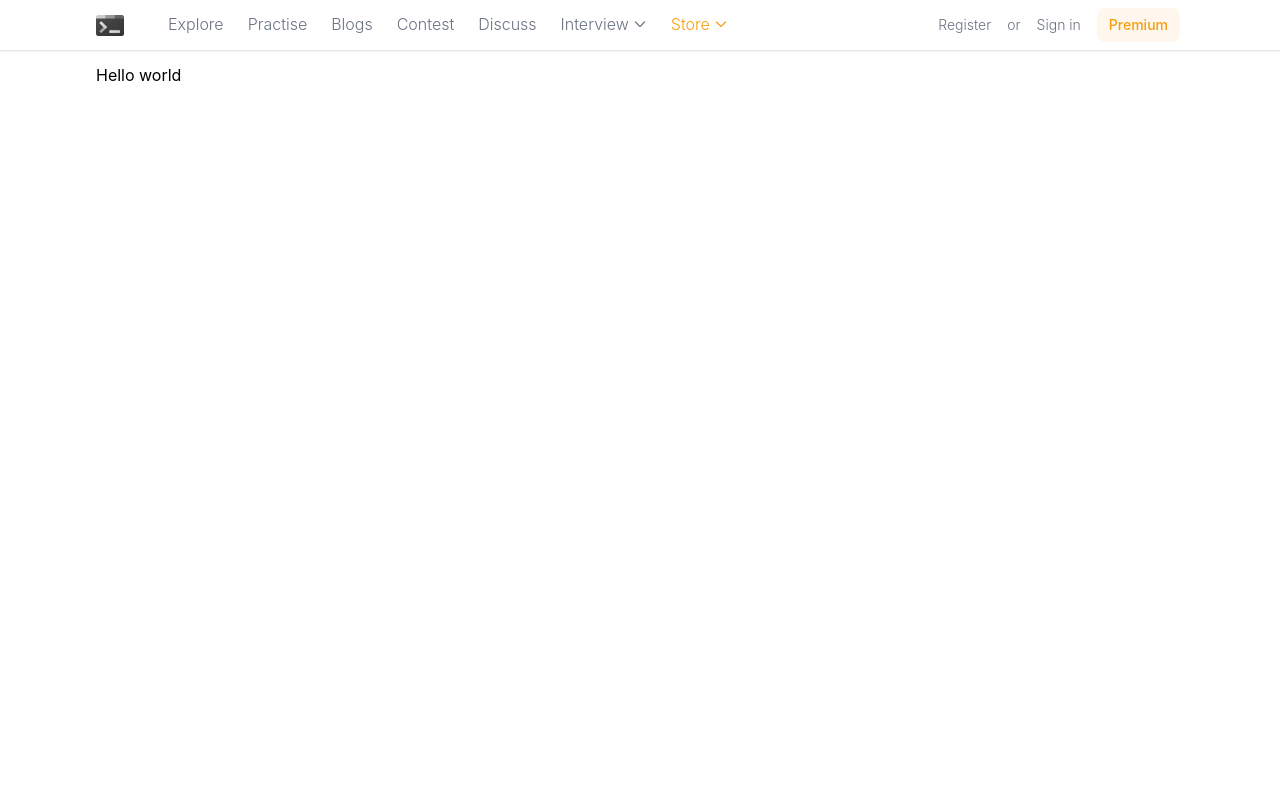
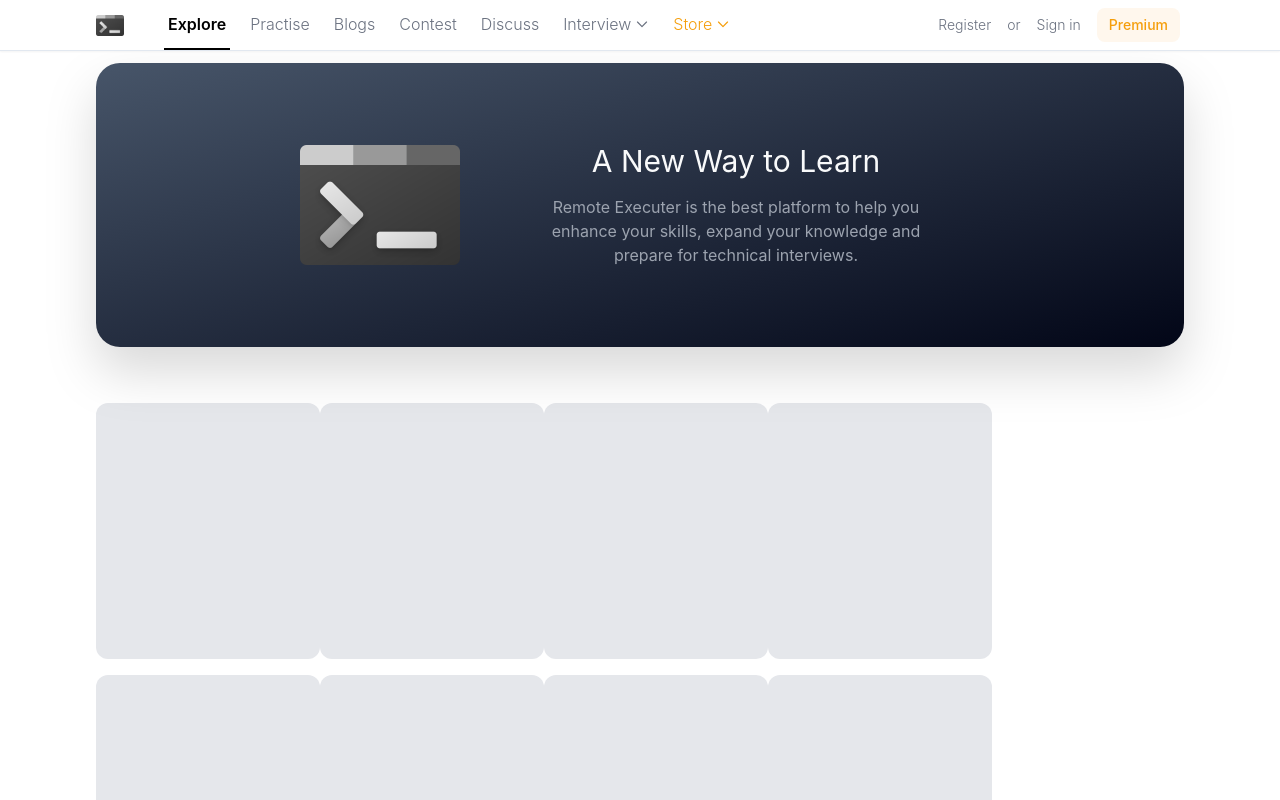
Before and after one commit to JatinSharma32/RemoteExecutor, a React (Vite) app in the folder frontend/: page / in a window 1280 px wide. Built offline with nearby package versions, Linux system fonts and the light colour scheme.

Commit message:
Home page Animation and header complete

```diff
--- a/frontend/src/Pages/Home.jsx
+++ b/frontend/src/Pages/Home.jsx
@@ -1,4 +1,34 @@
 const Home = () => {
-    return <div className="w-full h-full">Hello world</div>;
+    return (
+        <>
+            <div className="w-full h-min flex  items-center bg-gradient-to-br justify-center rounded-3xl drop-shadow-2xl from-slate-600 to-slate-950 p-14 text-gray-200 overflow-hidden">
+                <img
+                    src="./Design.png"
+                    alt="Remote executer Logo"
+                    className="w-48 p-4 logoBounce"
+                />
+                <div className="flex flex-col flex-shrink-0 items-center text-center m-4 px-8 w-2/4">
+                    <h2 className="text-3xl text-gray-50 py-2">
+                        A New Way to Learn
+                    </h2>
+                    <p className="py-2 text-gray-400">
+                        Remote Executer is the best platform to help you enhance
+                        your skills, expand your knowledge and prepare for
+                        technical interviews.
+                    </p>
+                </div>
+            </div>
+            <div className="flex my-6 py-6 items-center justify-start flex-wrap">
+                {[...Array(20).keys()].map((item) => {
+                    return (
+                        <div
+                            key={item}
+                            className="p-4 my-2 rounded-xl flex items-center justify-center w-56 h-64 bg-gray-200"
+                        ></div>
+                    );
+                })}
+            </div>
+        </>
+    );
 };
 export default Home;
--- /dev/null
+++ b/frontend/src/components/Courses.jsx
@@ -0,0 +1,5 @@
+const Courses = () => {
+    return;
+};
+
+export default Courses;
--- a/frontend/src/components/Navbar.jsx
+++ b/frontend/src/components/Navbar.jsx
@@ -8,7 +8,7 @@
                     <img src="/Design.png" className="w-7 rounded-sm" />
                 </Link>
                 <ul className="h-fit flex items-center">
-                    <NavBarTitle to="/jhkjnkjs">Explore</NavBarTitle>
+                    <NavBarTitle to="/">Explore</NavBarTitle>
                     <NavBarTitle to="/practise">Practise</NavBarTitle>
                     <NavBarTitle to="/blogs">Blogs</NavBarTitle>
                     <NavBarTitle to="/hkjks">Contest</NavBarTitle>
--- a/frontend/src/index.css
+++ b/frontend/src/index.css
@@ -9,3 +9,24 @@
     overflow-x: hidden;
     box-sizing: border-box;
 }
+
+.logoBounce {
+    animation-duration: 2s;
+    animation-name: roter;
+    transition: ease-in-out;
+    position: relative;
+}
+
+@keyframes roter {
+    0% {
+        left: -25rem;
+        transform: rotate(0deg);
+    }
+    80% {
+        left: 0rem;
+        transform: rotate(-45deg);
+    }
+    100% {
+        transform: rotate(0deg);
+    }
+}
```
